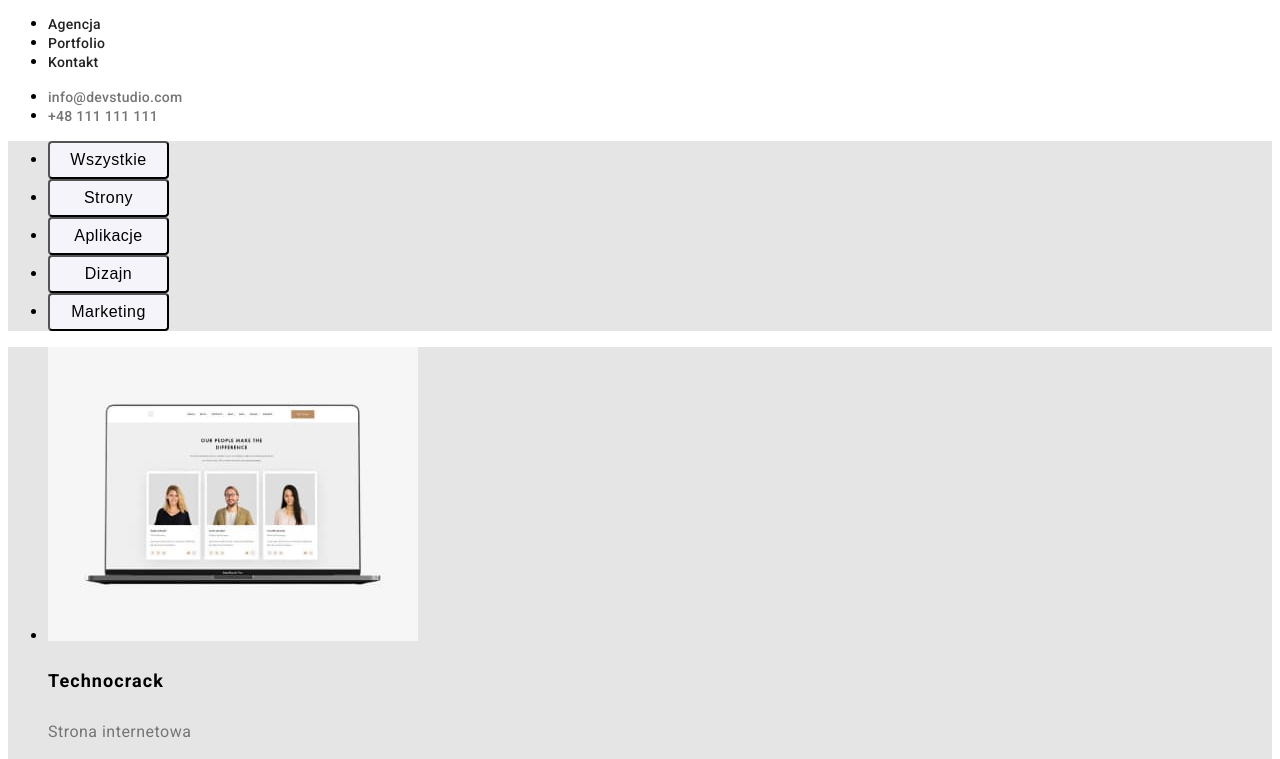
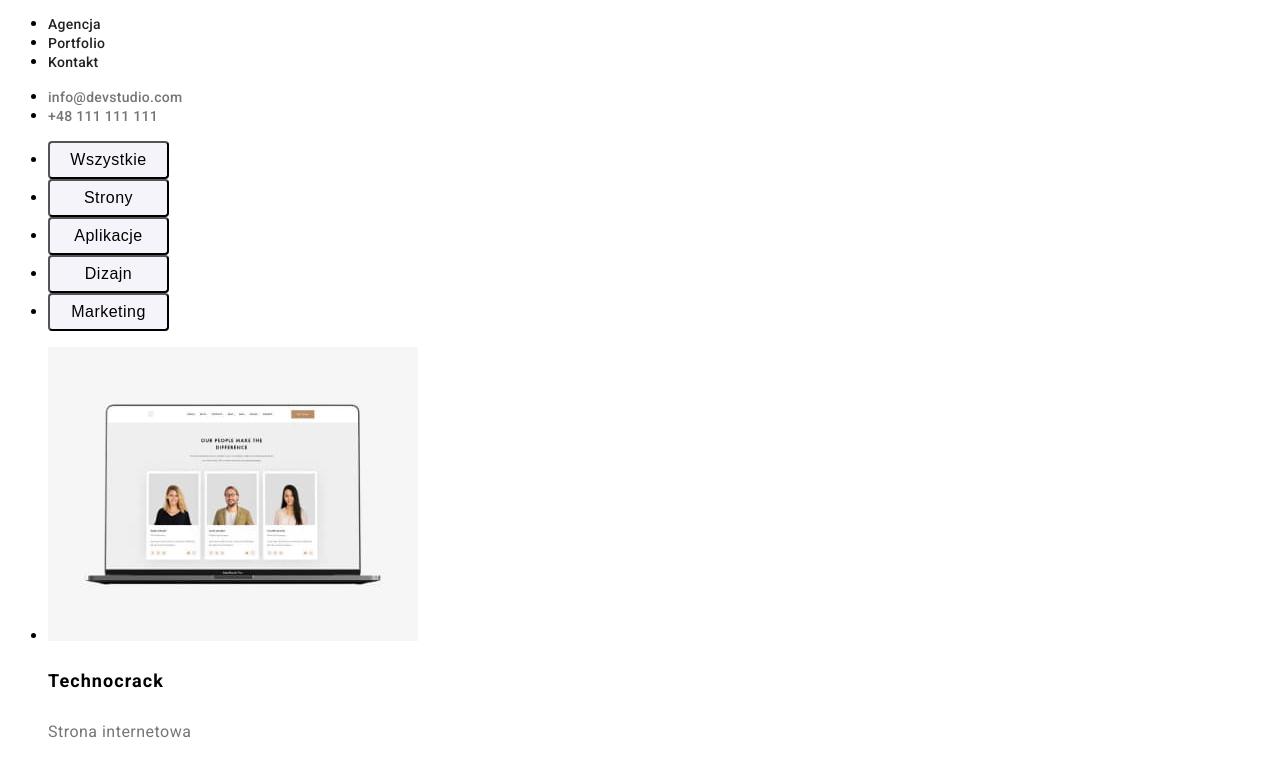
Before and after one commit to martagrabala/goit-markup-hw-02, a plain HTML site: page portfolio.html in a window 1280 px wide. Shown: the part 41-800 px from the top of the page. Drawn offline with Linux system fonts and the light colour scheme.

Commit message:
Changed portfolio bg

```diff
--- a/css/styles.css
+++ b/css/styles.css
@@ -201,9 +201,7 @@ color: #2196F3;
 
   /* FILTER */
 
-  .filter{
-    background-color: #E5E5E5;
-  }
+
 
   .filter-btn {
  width: 121px;
@@ -229,9 +227,7 @@ text-shadow: 0px 4px 4px rgba(0, 0, 0, 0.25);
 
 /* PORTFOLIO */
 
-.portfolio{
-  background-color: #E5E5E5;
-}
+
 .project-title{
 font-weight: 700;
 font-size: 18px;
```
Also changed, not shown: 1 other file.
